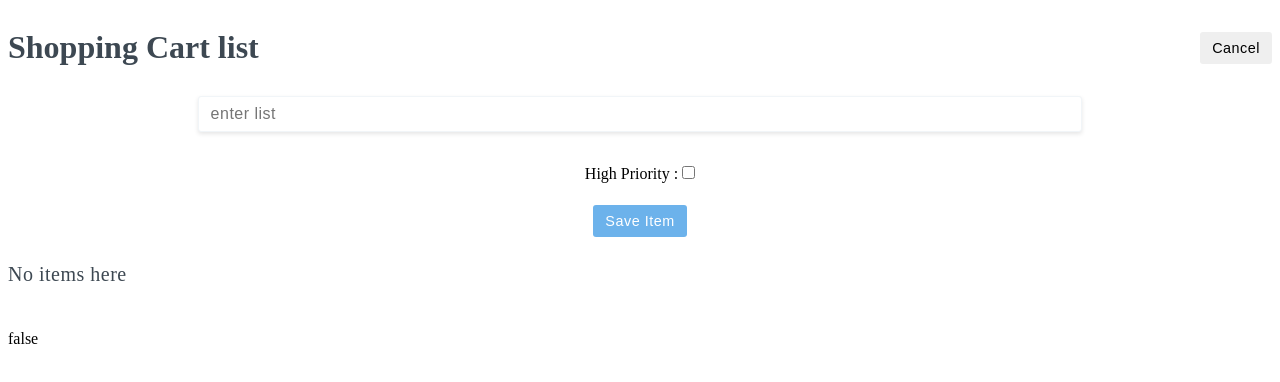
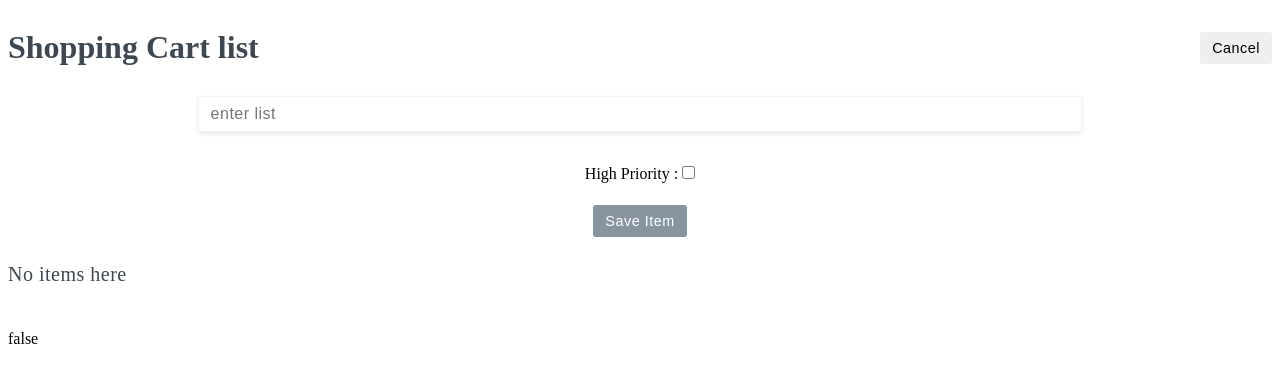
Before and after one commit to gemtunde/simple-vue-cart, a Vue app: page / in a window 1280 px wide. Both pictures are taken after a click on the button "Add Item". Shown: the top 382 px of the page. Built offline with nearby package versions, Linux system fonts and the light colour scheme.

Commit message:
add v-bind

```diff
--- a/src/App.vue
+++ b/src/App.vue
@@ -41,7 +41,9 @@
       <input type="checkbox" v-model="newItemHighPriority" />
     </label>
     <br />
-    <button class="btn btn-primary">Save Item</button>
+    <button :disabled="!newItem.length" class="btn btn-primary">
+      Save Item
+    </button>
   </form>
   <ul>
     <li v-for="item in items" :key="item.id">{{ item.label }}</li>
```
